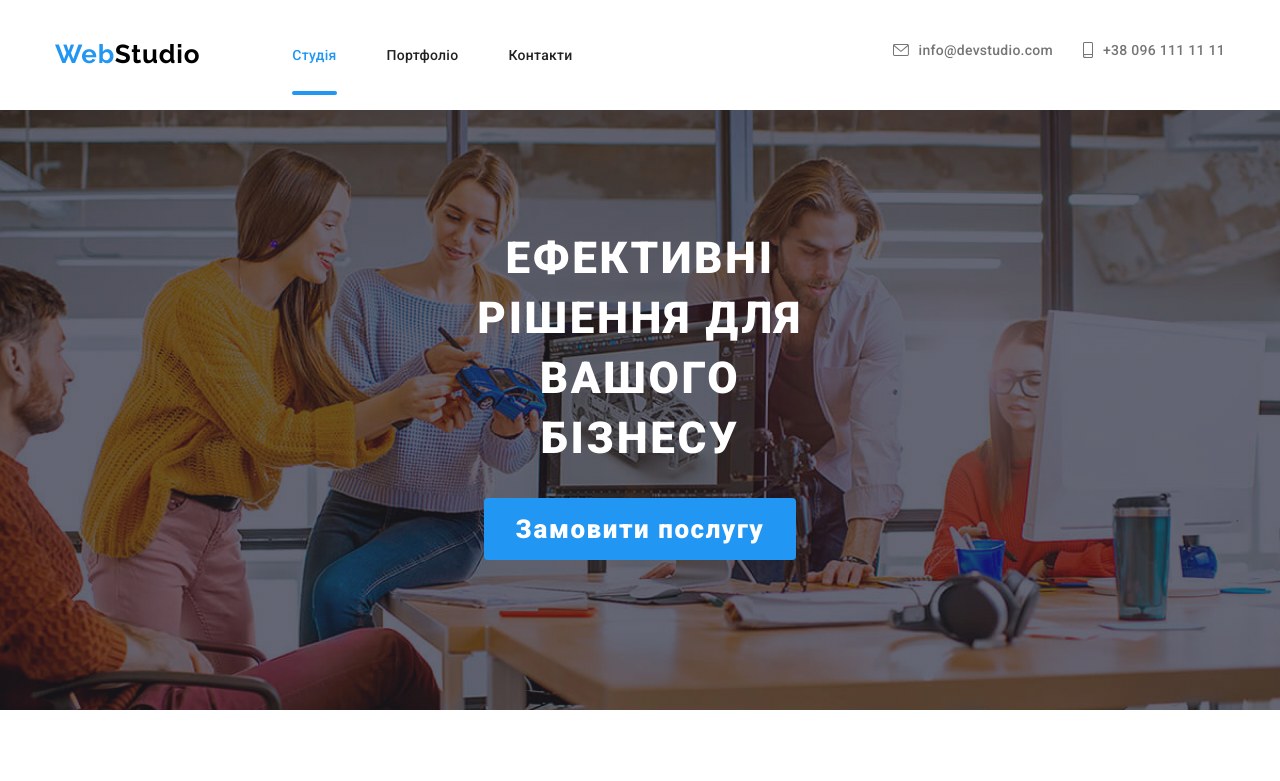
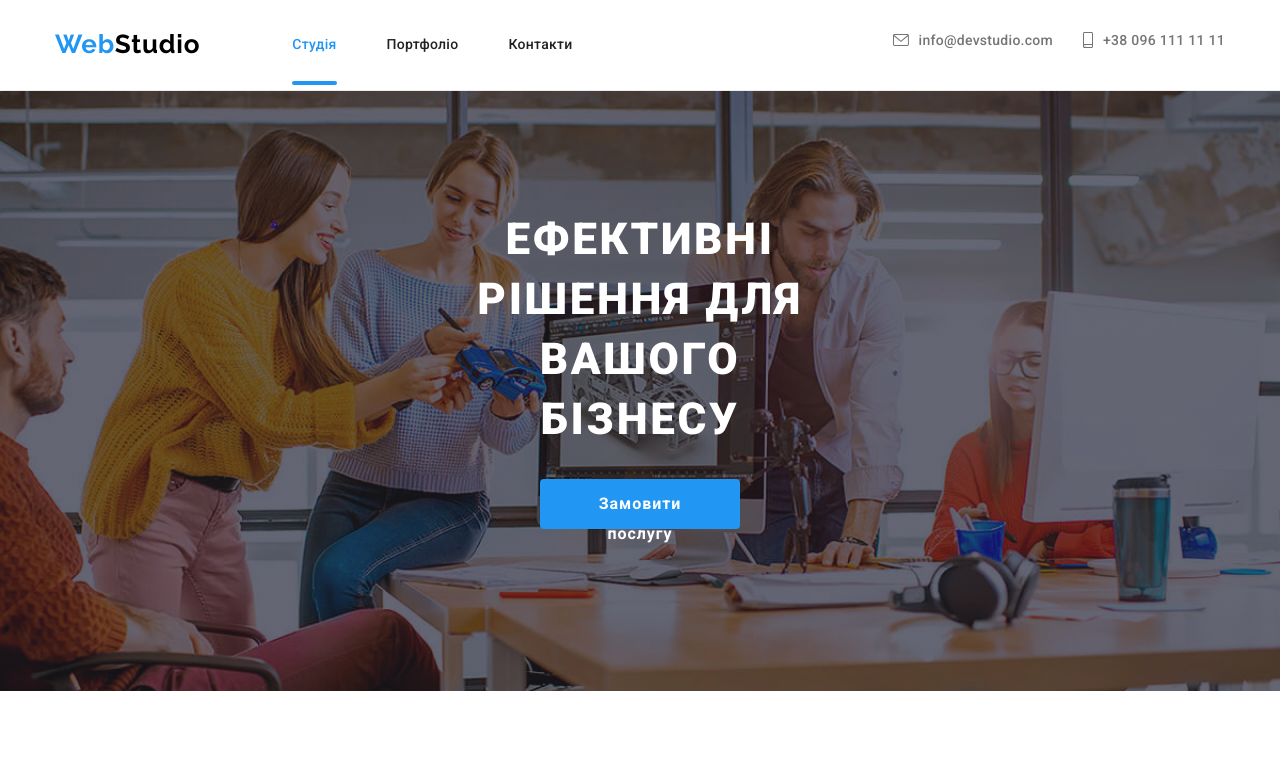
Before and after one commit to TetianaKabanova/goit-markup-hw, a plain HTML site: page index.html in a window 1280 px wide. Shown: the top 781 px of the page. Drawn offline with nearby package versions, Linux system fonts and the light colour scheme.

Commit message:
updated files

```diff
--- a/sass/components/_logo.scss
+++ b/sass/components/_logo.scss
@@ -32,6 +32,9 @@
   }
 }
 
+.page-navigation .logo {
+  padding: 10px 0;
+}
 .logo {
   display: block;
 }
--- a/sass/components/_modal-btn.scss
+++ b/sass/components/_modal-btn.scss
@@ -4,7 +4,9 @@
   background: var(--accent-color);
   border: none;
   border-radius: 4px;
-  padding: 10px 24px;
+  padding: 10px;
+  width: 200px;
+  height: 50px;
   transition: background-color var(--transition-dur-and-func),
     box-shadow var(--transition-dur-and-func);
 
@@ -15,7 +17,7 @@
   }
 
   @media screen and (min-width: 768px) {
-    @include font($fs: 26px, $fw: 900, $lh: 42px, $ls: 0.06em);
+    @include font($fs: 16px, $fw: 700, $lh: 30px, $ls: 0.06em);
   }
 
   @media screen and (min-width: 1200px) {
--- a/sass/layout/_clients-section.scss
+++ b/sass/layout/_clients-section.scss
@@ -22,7 +22,7 @@
   }
 
   @media screen and (min-width: 768px) {
-    flex-basis: calc((100% - 60px / 3));
+    flex-basis: calc((100% - 60px) / 3);
     width: 226px;
     height: 92px;
   }
--- a/sass/layout/_header.scss
+++ b/sass/layout/_header.scss
@@ -60,12 +60,12 @@
 }
 
 .page-header {
-  padding-top: 10px;
-  padding-bottom: 10px;
+  border-bottom: 1px solid #ececec;
 }
 
 .contact-mail,
 .contact-tel {
+  display: flex;
   color: var(--secondary-text-color);
 
   &:hover,
@@ -116,6 +116,7 @@
 }
 
 .menu__link {
+  display: block;
   font-weight: 500;
   line-height: 1.14;
   letter-spacing: 0.02em;
--- a/sass/layout/_team-section.scss
+++ b/sass/layout/_team-section.scss
@@ -21,7 +21,7 @@
   background-color: var(--main-color);
 
   @media screen and (min-width: 768px) {
-    flex-basis: calc((100% - 30px / 2));
+    flex-basis: calc((100% - 30px) / 2);
   }
 
   @media screen and (min-width: 1200px) {
```
Also changed, not shown: css/main.css, css/main.min.css, 2 other files.
